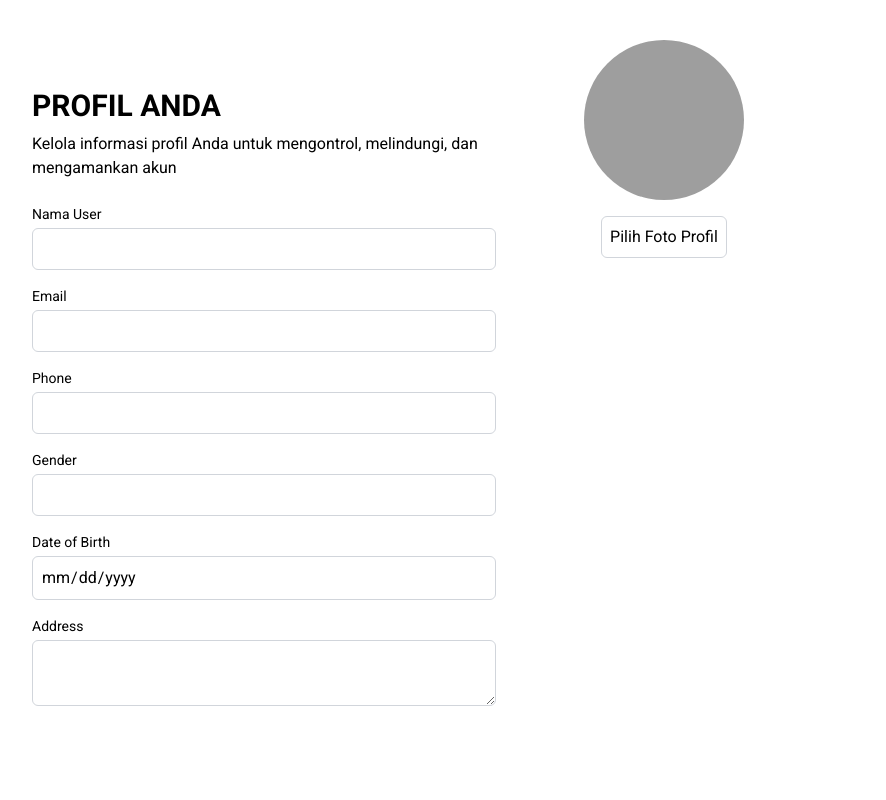
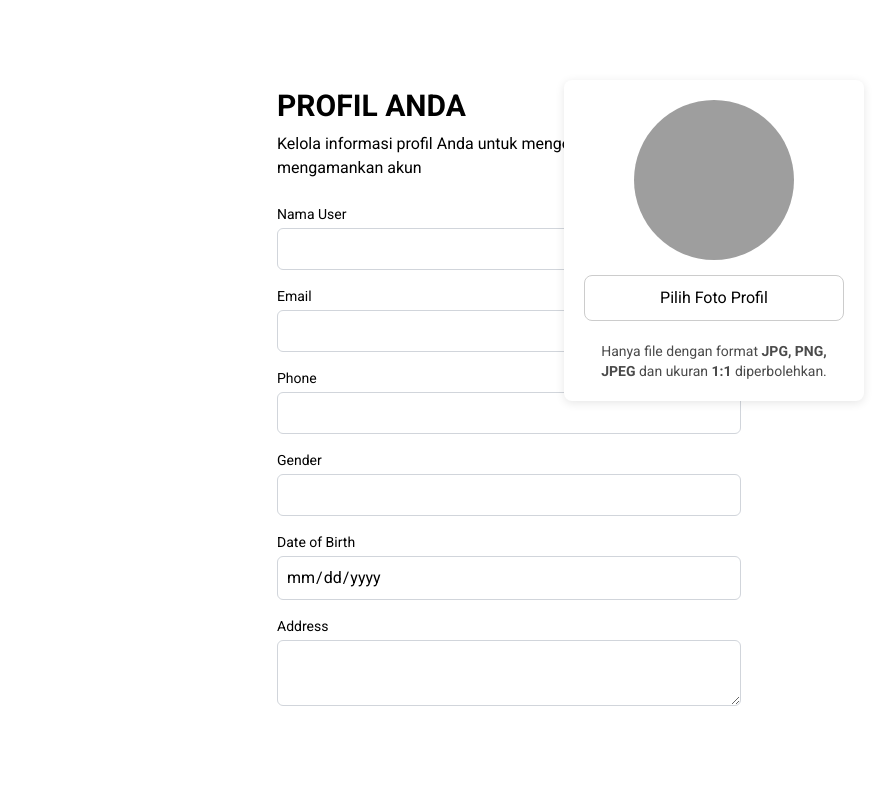
Before and after one commit to Chandra13July/CafeBonanza, a PHP site: page /profile.php in a window 1280 px wide. Shown: the whole page, without its empty margins (376-1262 px from the left). Run offline with PHP 8.4, Linux system fonts and the light colour scheme; data that the repository does not hold is empty; some libraries are stand-ins or nearby versions; grey boxes are pictures that could not be loaded.

Commit message:
update fitur profil

```diff
--- a/app/controllers/Home.php
+++ b/app/controllers/Home.php
@@ -82,6 +82,7 @@ class Home extends Controller
                 if ($customerData) {
                     // Kirimkan data ke view profile
                     $this->view('layout/header');
+                    $this->view('layout/sidebarprofil');
                     $this->view('home/profile', $customerData); // Kirim data ke view profile
                 } else {
                     // Jika tidak ada data pengguna, beri pesan error
--- a/app/views/home/profile.php
+++ b/app/views/home/profile.php
@@ -7,11 +7,46 @@
     <style>
         body {
             font-family: 'Roboto', sans-serif;
+            padding-left: 500px;
+            padding-right: 10px;
+            background-color: #ffffff; /* Set background color to white */
+        }
+
+        .profile-background {
+            background-color: white; /* White background for the profile section */
+            padding: 20px;
+            border-radius: 8px;
+            box-shadow: 0 2px 10px rgba(0, 0, 0, 0.1);
+            position: absolute;
+            top: 10%;
+            right: 40px;
+            display: flex;
+            flex-direction: column;
+            align-items: center;
+            width: 300px; /* Adjusted width for the profile box */
+        }
+
+        .profile-background img {
+            margin-bottom: 15px; /* Added some space below the image */
+        }
+
+        .profile-background button {
+            width: 100%;
+            padding: 10px;
+            border-radius: 8px;
+            border: 1px solid #ccc;
+            margin-bottom: 10px; /* Added margin bottom for spacing */
+        }
+
+        .profile-background p {
+            font-size: 0.875rem;
+            color: #4a4a4a;
+            margin-top: 10px;
         }
     </style>
 </head>
-<body class="bg-white flex justify-center items-center min-h-screen">
-    <div class="w-full max-w-lg p-6">
+<body class="flex justify-center items-center min-h-screen">
+    <div class="w-full max-w-lg p-6 profile-container">
         <h1 class="text-3xl font-bold mb-2">PROFIL ANDA</h1>
         <p class="text-base mb-6">
             Kelola informasi profil Anda untuk mengontrol, melindungi, dan mengamankan akun
@@ -43,12 +78,17 @@
             </div>
         </form>
     </div>
-    <!-- Gambar Profil dan Tombol Pilih Foto -->
-  <div class="absolute top-10 right-40 flex flex-col items-center">
-    <img alt="Profile picture of a person" class="w-40 h-40 rounded-full mb-4" height="160" src="<?= !empty($_SESSION['ImageUrl']) ? BASEURL . '/' . $_SESSION['ImageUrl'] : BASEURL . '/img/user.png'; ?>" width="160"/>
-    <button class="border border-gray-300 rounded-md p-2">
-      Pilih Foto Profil
-    </button>
-  </div>
+
+    <!-- Gambar Profil dan Tombol Pilih Foto with White Background -->
+    <div class="profile-background">
+        <img alt="Profile picture of a person" class="w-40 h-40 rounded-full mb-4" height="160" src="<?= !empty($_SESSION['ImageUrl']) ? BASEURL . '/' . $_SESSION['ImageUrl'] : BASEURL . '/img/user.png'; ?>" width="160"/>
+        <button class="border border-gray-300 rounded-md p-2">
+            Pilih Foto Profil
+        </button>
+        <!-- Keterangan Format dan Ukuran File (Centered) -->
+        <p class="text-sm text-gray-500 mt-2 text-center">
+            Hanya file dengan format <strong>JPG, PNG, JPEG</strong> dan ukuran <strong>1:1</strong> diperbolehkan.
+        </p>
+    </div>
 </body>
 </html>
```
Also changed, not shown: app/views/layout/sidebarprofil.php (added, +91 -0 lines).
